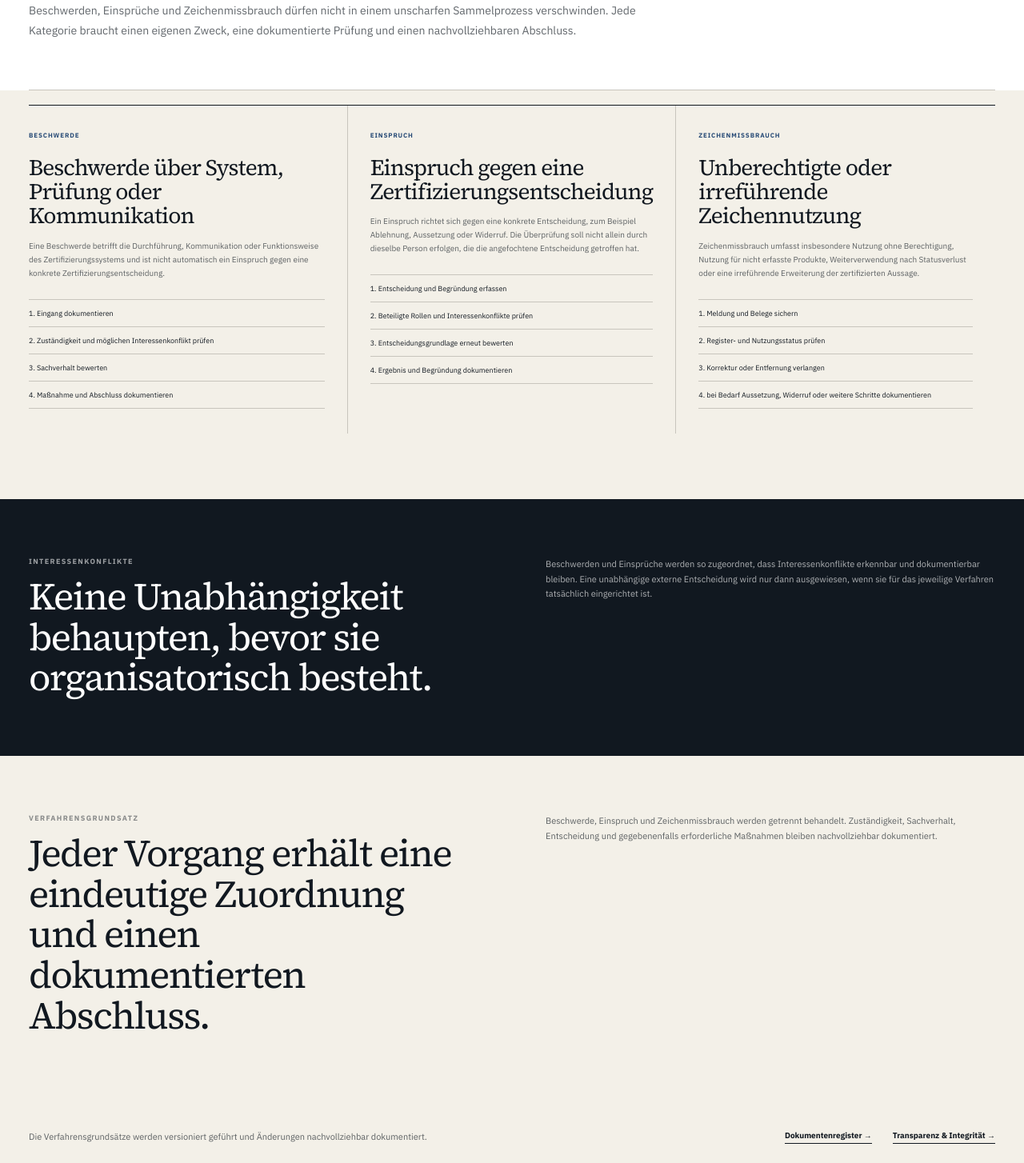
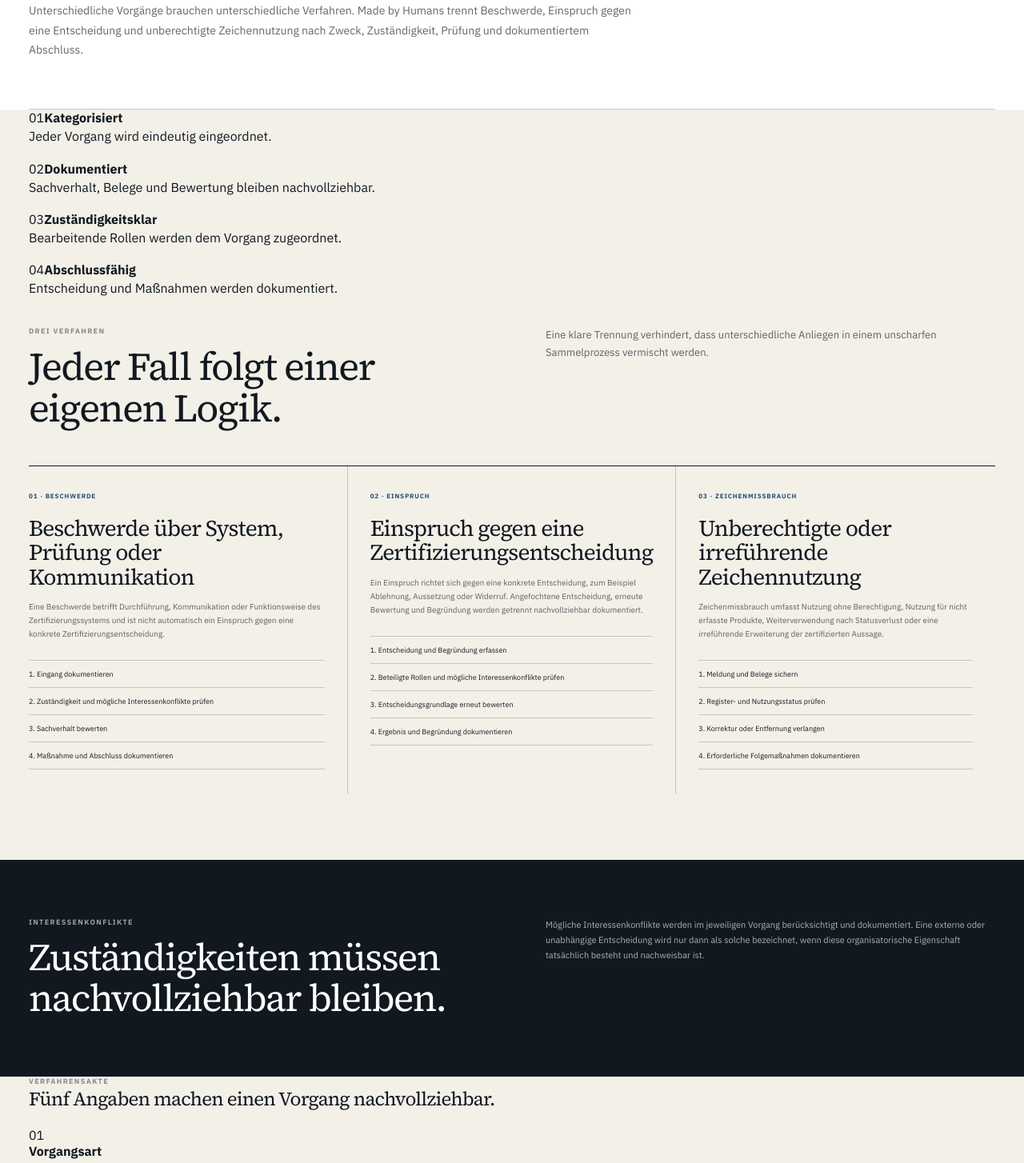
Before and after one commit to dennis-glaser-coder/human-certification-web, a Next.js app: page /verfahren in a window 1280 px wide. Shown: the part 340-1794 px from the top of the page at 80% size. Built offline with nearby package versions, Linux system fonts and the light colour scheme.

Commit message:
Beschwerden Einsprüche und Zeichenmissbrauch institutionell ausarbeiten

```diff
--- a/src/app/verfahren/page.js
+++ b/src/app/verfahren/page.js
@@ -5,50 +5,82 @@ import { canonical } from '../../lib/seo';
 
 export const metadata = {
   title: 'Beschwerden, Einsprüche & Zeichenmissbrauch',
-  description: 'Verfahrensgrundsätze für Beschwerden, Einsprüche gegen Zertifizierungsentscheidungen und Zeichenmissbrauch bei Made by Humans.',
+  description: 'Verfahrensregeln für Beschwerden, Einsprüche gegen Zertifizierungsentscheidungen und Zeichenmissbrauch bei Made by Humans.',
   alternates: { canonical: canonical('/verfahren') },
 };
 
 const procedures = [
   {
+    code: '01',
     type: 'BESCHWERDE',
     title: 'Beschwerde über System, Prüfung oder Kommunikation',
-    copy: 'Eine Beschwerde betrifft die Durchführung, Kommunikation oder Funktionsweise des Zertifizierungssystems und ist nicht automatisch ein Einspruch gegen eine konkrete Zertifizierungsentscheidung.',
-    steps: ['Eingang dokumentieren', 'Zuständigkeit und möglichen Interessenkonflikt prüfen', 'Sachverhalt bewerten', 'Maßnahme und Abschluss dokumentieren'],
+    copy: 'Eine Beschwerde betrifft Durchführung, Kommunikation oder Funktionsweise des Zertifizierungssystems und ist nicht automatisch ein Einspruch gegen eine konkrete Zertifizierungsentscheidung.',
+    steps: ['Eingang dokumentieren', 'Zuständigkeit und mögliche Interessenkonflikte prüfen', 'Sachverhalt bewerten', 'Maßnahme und Abschluss dokumentieren'],
   },
   {
+    code: '02',
     type: 'EINSPRUCH',
     title: 'Einspruch gegen eine Zertifizierungsentscheidung',
-    copy: 'Ein Einspruch richtet sich gegen eine konkrete Entscheidung, zum Beispiel Ablehnung, Aussetzung oder Widerruf. Die Überprüfung soll nicht allein durch dieselbe Person erfolgen, die die angefochtene Entscheidung getroffen hat.',
-    steps: ['Entscheidung und Begründung erfassen', 'Beteiligte Rollen und Interessenkonflikte prüfen', 'Entscheidungsgrundlage erneut bewerten', 'Ergebnis und Begründung dokumentieren'],
+    copy: 'Ein Einspruch richtet sich gegen eine konkrete Entscheidung, zum Beispiel Ablehnung, Aussetzung oder Widerruf. Angefochtene Entscheidung, erneute Bewertung und Begründung werden getrennt nachvollziehbar dokumentiert.',
+    steps: ['Entscheidung und Begründung erfassen', 'Beteiligte Rollen und mögliche Interessenkonflikte prüfen', 'Entscheidungsgrundlage erneut bewerten', 'Ergebnis und Begründung dokumentieren'],
   },
   {
+    code: '03',
     type: 'ZEICHENMISSBRAUCH',
     title: 'Unberechtigte oder irreführende Zeichennutzung',
-    copy: 'Zeichenmissbrauch umfasst insbesondere Nutzung ohne Berechtigung, Nutzung für nicht erfasste Produkte, Weiterverwendung nach Statusverlust oder eine irreführende Erweiterung der zertifizierten Aussage.',
-    steps: ['Meldung und Belege sichern', 'Register- und Nutzungsstatus prüfen', 'Korrektur oder Entfernung verlangen', 'bei Bedarf Aussetzung, Widerruf oder weitere Schritte dokumentieren'],
+    copy: 'Zeichenmissbrauch umfasst Nutzung ohne Berechtigung, Nutzung für nicht erfasste Produkte, Weiterverwendung nach Statusverlust oder eine irreführende Erweiterung der zertifizierten Aussage.',
+    steps: ['Meldung und Belege sichern', 'Register- und Nutzungsstatus prüfen', 'Korrektur oder Entfernung verlangen', 'Erforderliche Folgemaßnahmen dokumentieren'],
   },
+];
+
+const recordFields = [
+  ['Vorgangsart', 'Beschwerde, Einspruch oder Zeichenmissbrauch'],
+  ['Sachverhalt', 'Gegenstand, betroffene Zertifizierung und relevante Belege'],
+  ['Zuständigkeit', 'Bearbeitende Rolle und Prüfung möglicher Interessenkonflikte'],
+  ['Entscheidung', 'Bewertung, Begründung und gegebenenfalls erforderliche Maßnahmen'],
+  ['Abschluss', 'Dokumentierter Verfahrensabschluss und relevante Statusänderungen'],
 ];
 
 export default function ProceduresPage() {
   return (
-    <main>
+    <main className="procedureInstitution">
       <SiteHeader />
 
       <section className="pageHero shell">
         <div className="eyebrow">VERFAHRENSREGELN · MBH-GOV-0.1</div>
-        <h1>Drei unterschiedliche Fälle. Drei klar getrennte Verfahren.</h1>
+        <h1>Beschwerden, Einsprüche und Zeichenmissbrauch klar trennen.</h1>
         <p className="lead">
-          Beschwerden, Einsprüche und Zeichenmissbrauch dürfen nicht in einem unscharfen Sammelprozess verschwinden.
-          Jede Kategorie braucht einen eigenen Zweck, eine dokumentierte Prüfung und einen nachvollziehbaren Abschluss.
+          Unterschiedliche Vorgänge brauchen unterschiedliche Verfahren. Made by Humans trennt
+          Beschwerde, Einspruch gegen eine Entscheidung und unberechtigte Zeichennutzung
+          nach Zweck, Zuständigkeit, Prüfung und dokumentiertem Abschluss.
         </p>
       </section>
 
+      <section className="procedureMetaBand" aria-label="Verfahrensgrundsätze">
+        <div className="shell procedureMetaGrid">
+          <div><span>01</span><strong>Kategorisiert</strong><p>Jeder Vorgang wird eindeutig eingeordnet.</p></div>
+          <div><span>02</span><strong>Dokumentiert</strong><p>Sachverhalt, Belege und Bewertung bleiben nachvollziehbar.</p></div>
+          <div><span>03</span><strong>Zuständigkeitsklar</strong><p>Bearbeitende Rollen werden dem Vorgang zugeordnet.</p></div>
+          <div><span>04</span><strong>Abschlussfähig</strong><p>Entscheidung und Maßnahmen werden dokumentiert.</p></div>
+        </div>
+      </section>
+
       <section className="shell procedureSection">
+        <div className="sectionIntro compact">
+          <div>
+            <div className="sectionNo">DREI VERFAHREN</div>
+            <h2>Jeder Fall folgt einer eigenen Logik.</h2>
+          </div>
+          <p>
+            Eine klare Trennung verhindert, dass unterschiedliche Anliegen in einem unscharfen
+            Sammelprozess vermischt werden.
+          </p>
+        </div>
+
         <div className="procedureGrid">
           {procedures.map((procedure) => (
             <article key={procedure.type}>
-              <span>{procedure.type}</span>
+              <span>{procedure.code} · {procedure.type}</span>
               <h2>{procedure.title}</h2>
               <p>{procedure.copy}</p>
               <ol>
@@ -63,30 +95,37 @@ export default function ProceduresPage() {
         <div className="shell procedureIntegrityGrid">
           <div>
             <div className="sectionNo light">INTERESSENKONFLIKTE</div>
-            <h2>Keine Unabhängigkeit behaupten, bevor sie organisatorisch besteht.</h2>
+            <h2>Zuständigkeiten müssen nachvollziehbar bleiben.</h2>
           </div>
           <div>
             <p>
-              Beschwerden und Einsprüche werden so zugeordnet, dass Interessenkonflikte erkennbar und dokumentierbar bleiben.
-              Eine unabhängige externe Entscheidung wird nur dann ausgewiesen, wenn sie für das jeweilige Verfahren tatsächlich eingerichtet ist.
+              Mögliche Interessenkonflikte werden im jeweiligen Vorgang berücksichtigt und dokumentiert.
+              Eine externe oder unabhängige Entscheidung wird nur dann als solche bezeichnet,
+              wenn diese organisatorische Eigenschaft tatsächlich besteht und nachweisbar ist.
             </p>
           </div>
         </div>
       </section>
 
-      <section className="shell procedureChannel">
-        <div>
-          <div className="sectionNo">VERFAHRENSGRUNDSATZ</div>
-          <h2>Jeder Vorgang erhält eine eindeutige Zuordnung und einen dokumentierten Abschluss.</h2>
+      <section className="procedureRecord">
+        <div className="shell procedureRecordGrid">
+          <div>
+            <div className="sectionNo">VERFAHRENSAKTE</div>
+            <h2>Fünf Angaben machen einen Vorgang nachvollziehbar.</h2>
+          </div>
+          <div className="procedureRecordList">
+            {recordFields.map(([title, copy], index) => (
+              <article key={title}>
+                <span>{String(index + 1).padStart(2, '0')}</span>
+                <div><strong>{title}</strong><p>{copy}</p></div>
+              </article>
+            ))}
+          </div>
         </div>
-        <p>
-          Beschwerde, Einspruch und Zeichenmissbrauch werden getrennt behandelt. Zuständigkeit,
-          Sachverhalt, Entscheidung und gegebenenfalls erforderliche Maßnahmen bleiben nachvollziehbar dokumentiert.
-        </p>
       </section>
 
       <section className="shell standardClose">
-        <p>Die Verfahrensgrundsätze werden versioniert geführt und Änderungen nachvollziehbar dokumentiert.</p>
+        <p>Die Verfahrensregeln werden versioniert geführt; Änderungen bleiben nachvollziehbar dokumentiert.</p>
         <div className="standardCloseLinks">
           <Link className="textLink" href="/dokumente">Dokumentenregister →</Link>
           <Link className="textLink" href="/transparenz">Transparenz & Integrität →</Link>
```
